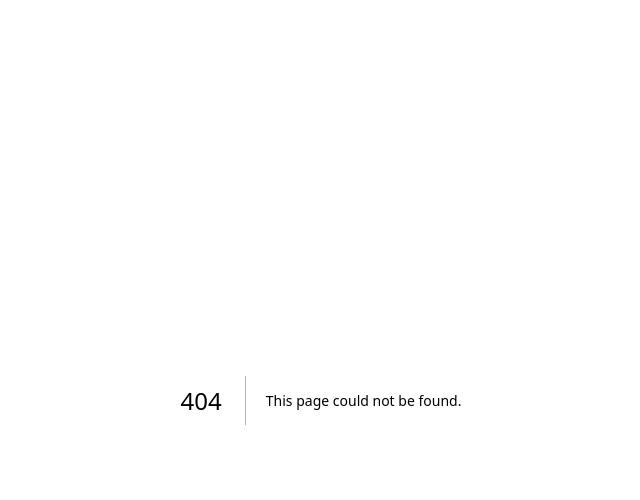
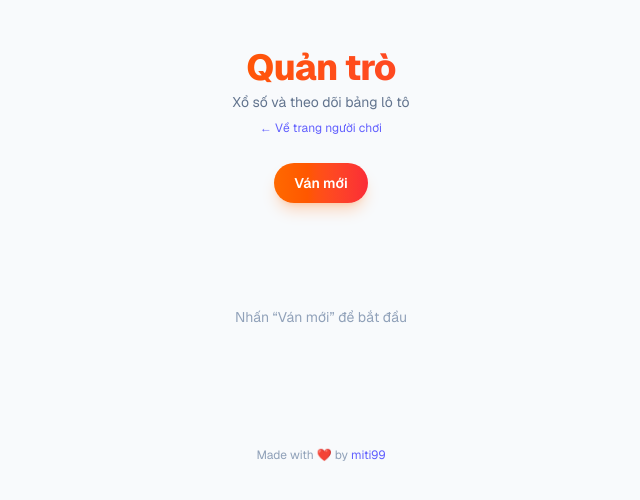
Before and after one commit to tiennm99/loto, a Next.js app: page /master in a window 1280 px wide. Before the commit this address had no page. Shown: the top 500 px of the page, without its empty margins (319-959 px from the left). Built offline with nearby package versions, Linux system fonts and the light colour scheme.

Commit message:
feat: add game master page with number generator and tracking board
9x10 master board to track called numbers, random draw button,
call history, and manual toggle. Conditional basePath for local dev.

```diff
--- a/app/globals.css
+++ b/app/globals.css
@@ -32,6 +32,12 @@ body {
   gap: 0;
 }
 
+.master-grid {
+  display: grid;
+  grid-template-columns: repeat(9, 1fr);
+  gap: 0;
+}
+
 /* Crossed cell diagonal line */
 .cell-crossed::after {
   content: "";
--- /dev/null
+++ b/app/master/page.tsx
@@ -0,0 +1,255 @@
+"use client";
+
+import Link from "next/link";
+import { useCallback, useEffect, useState } from "react";
+
+const STORAGE_KEY = "loto_master";
+
+/** Build the 9x10 board: columns 0-8 map to number ranges 1-9, 10-19, ..., 80-90 */
+function buildBoard(): number[][] {
+  const board: number[][] = [];
+  for (let row = 0; row < 10; row++) {
+    const cells: number[] = [];
+    for (let col = 0; col < 9; col++) {
+      const num = col === 0 ? row + 1 : col * 10 + row;
+      // Column 0: 1-9 (row 9 is empty), Columns 1-8: 10-19, ..., 80-89 (row 9 has 90 for col 8)
+      if (col === 0 && row === 9) {
+        cells.push(0); // no number
+      } else if (col === 8 && row === 9) {
+        cells.push(90);
+      } else if (col > 0 && row === 9) {
+        cells.push(0); // no number
+      } else {
+        cells.push(num);
+      }
+    }
+    board.push(cells);
+  }
+  return board;
+}
+
+interface MasterState {
+  called: number[];
+  remaining: number[];
+}
+
+function createFreshState(): MasterState {
+  const all = Array.from({ length: 90 }, (_, i) => i + 1);
+  // Shuffle
+  for (let i = all.length - 1; i > 0; i--) {
+    const j = Math.floor(Math.random() * (i + 1));
+    [all[i], all[j]] = [all[j], all[i]];
+  }
+  return { called: [], remaining: all };
+}
+
+function saveState(state: MasterState): void {
+  localStorage.setItem(STORAGE_KEY, JSON.stringify(state));
+}
+
+function loadState(): MasterState | null {
+  const data = localStorage.getItem(STORAGE_KEY);
+  if (!data) return null;
+  try {
+    return JSON.parse(data);
+  } catch {
+    return null;
+  }
+}
+
+const BOARD = buildBoard();
+
+export default function MasterPage() {
+  const [state, setState] = useState<MasterState | null>(null);
+  const [lastCalled, setLastCalled] = useState<number | null>(null);
+
+  useEffect(() => {
+    const saved = loadState();
+    if (saved && saved.called.length > 0) {
+      setState(saved);
+      setLastCalled(saved.called[saved.called.length - 1]);
+    }
+  }, []);
+
+  useEffect(() => {
+    if (state) saveState(state);
+  }, [state]);
+
+  const calledSet = new Set(state?.called ?? []);
+
+  const handleNewGame = useCallback(() => {
+    if (state && !confirm("Bạn có muốn tạo ván mới không?")) return;
+    const fresh = createFreshState();
+    setState(fresh);
+    setLastCalled(null);
+  }, [state]);
+
+  const handleDrawNext = useCallback(() => {
+    if (!state || state.remaining.length === 0) return;
+    const next = state.remaining[0];
+    setState({
+      called: [...state.called, next],
+      remaining: state.remaining.slice(1),
+    });
+    setLastCalled(next);
+  }, [state]);
+
+  const handleToggleNumber = useCallback(
+    (num: number) => {
+      if (!state) return;
+      if (calledSet.has(num)) {
+        // Uncall: remove from called, add back to remaining
+        setState({
+          called: state.called.filter((n) => n !== num),
+          remaining: [...state.remaining, num],
+        });
+        if (lastCalled === num) {
+          const newCalled = state.called.filter((n) => n !== num);
+          setLastCalled(newCalled.length > 0 ? newCalled[newCalled.length - 1] : null);
+        }
+      } else {
+        // Manual call: add to called, remove from remaining
+        setState({
+          called: [...state.called, num],
+          remaining: state.remaining.filter((n) => n !== num),
+        });
+        setLastCalled(num);
+      }
+    },
+    [state, calledSet, lastCalled]
+  );
+
+  return (
+    <div className="flex flex-col flex-1 items-center px-3 py-8 sm:py-12">
+      <div className="w-full max-w-2xl">
+        {/* Header */}
+        <header className="text-center mb-6">
+          <h1 className="text-3xl sm:text-4xl font-extrabold tracking-tight bg-gradient-to-r from-orange-500 to-red-500 bg-clip-text text-transparent">
+            Quản trò
+          </h1>
+          <p className="mt-1 text-sm text-slate-500 dark:text-slate-400">
+            Xổ số và theo dõi bảng lô tô
+          </p>
+          <Link
+            href="/"
+            className="mt-2 inline-block text-xs text-indigo-500 dark:text-indigo-400 hover:underline"
+          >
+            ← Về trang người chơi
+          </Link>
+        </header>
+
+        {/* Controls */}
+        <div className="flex justify-center gap-3 mb-6">
+          <button
+            onClick={handleNewGame}
+            className="px-5 py-2.5 rounded-full font-semibold text-white text-sm
+                       bg-gradient-to-r from-orange-500 to-red-500
+                       hover:from-orange-600 hover:to-red-600
+                       active:scale-95 transition-all shadow-lg shadow-orange-500/25"
+          >
+            Ván mới
+          </button>
+          {state && state.remaining.length > 0 && (
+            <button
+              onClick={handleDrawNext}
+              className="px-6 py-2.5 rounded-full font-semibold text-white text-sm
+                         bg-gradient-to-r from-emerald-500 to-teal-500
+                         hover:from-emerald-600 hover:to-teal-600
+                         active:scale-95 transition-all shadow-lg shadow-emerald-500/25"
+            >
+              Xổ số
+            </button>
+          )}
+        </div>
+
+        {/* Current number display */}
+        {lastCalled && (
+          <div className="flex flex-col items-center mb-6">
+            <div className="text-xs uppercase tracking-widest text-slate-400 dark:text-slate-500 mb-1">
+              Số vừa xổ
+            </div>
+            <div className="w-20 h-20 sm:w-24 sm:h-24 rounded-2xl bg-gradient-to-br from-orange-500 to-red-500 flex items-center justify-center shadow-xl shadow-orange-500/30">
+              <span className="text-4xl sm:text-5xl font-black text-white">
+                {lastCalled}
+              </span>
+            </div>
+            {state && (
+              <div className="mt-2 text-xs text-slate-400 dark:text-slate-500">
+                Đã xổ: {state.called.length}/90 &middot; Còn lại: {state.remaining.length}
+              </div>
+            )}
+          </div>
+        )}
+
+        {/* Called numbers history */}
+        {state && state.called.length > 0 && (
+          <div className="mb-6 px-1">
+            <div className="text-xs text-slate-400 dark:text-slate-500 mb-1">
+              Thứ tự đã xổ:
+            </div>
+            <div className="flex flex-wrap gap-1.5">
+              {state.called.map((num, i) => (
+                <span
+                  key={i}
+                  className="inline-flex items-center justify-center w-7 h-7 text-xs font-bold rounded-md bg-orange-100 dark:bg-orange-950/40 text-orange-700 dark:text-orange-300"
+                >
+                  {num}
+                </span>
+              ))}
+            </div>
+          </div>
+        )}
+
+        {/* Master board 9x10 */}
+        {state ? (
+          <div className="rounded-2xl overflow-hidden shadow-xl shadow-slate-200/50 dark:shadow-black/30 border border-slate-200 dark:border-slate-700">
+            <div className="master-grid">
+              {BOARD.flat().map((num, idx) => {
+                const hasNumber = num > 0;
+                const isCalled = hasNumber && calledSet.has(num);
+
+                return (
+                  <div
+                    key={idx}
+                    onClick={hasNumber ? () => handleToggleNumber(num) : undefined}
+                    className={`
+                      relative flex items-center justify-center
+                      aspect-square text-sm sm:text-base font-bold
+                      border-r border-b border-slate-200/80 dark:border-slate-700/60
+                      transition-all select-none
+                      ${hasNumber
+                        ? isCalled
+                          ? "bg-orange-500 dark:bg-orange-600 text-white cursor-pointer"
+                          : "bg-white dark:bg-slate-800 text-slate-700 dark:text-slate-200 cursor-pointer hover:bg-orange-50 dark:hover:bg-orange-950/20"
+                        : "bg-slate-100 dark:bg-slate-900/60"
+                      }
+                    `}
+                  >
+                    {hasNumber ? num : ""}
+                  </div>
+                );
+              })}
+            </div>
+          </div>
+        ) : (
+          <div className="text-center text-slate-400 dark:text-slate-500 py-20 text-sm">
+            Nhấn &ldquo;Ván mới&rdquo; để bắt đầu
+          </div>
+        )}
+
+        {/* Footer */}
+        <footer className="mt-10 text-center text-xs text-slate-400 dark:text-slate-600">
+          Made with ❤️ by{" "}
+          <a
+            href="https://miti99.com"
+            target="_blank"
+            rel="noopener noreferrer"
+            className="text-indigo-500 hover:underline"
+          >
+            miti99
+          </a>
+        </footer>
+      </div>
+    </div>
+  );
+}
--- a/app/page.tsx
+++ b/app/page.tsx
@@ -1,5 +1,6 @@
 "use client";
 
+import Link from "next/link";
 import { useCallback, useEffect, useState } from "react";
 import {
   generateGrid,
@@ -58,12 +59,21 @@ export default function Home() {
             Lấy cảm hứng từ những buổi họp lớp thiếu giấy chơi lô tô
             <br className="hidden sm:block" /> của TN1 (2014–2017)
           </p>
-          <button
-            onClick={() => setShowInstructions((v) => !v)}
-            className="mt-3 text-xs text-indigo-500 dark:text-indigo-400 hover:underline"
-          >
-            {showInstructions ? "Ẩn hướng dẫn" : "Hướng dẫn"}
-          </button>
+          <div className="mt-3 flex items-center justify-center gap-3 text-xs">
+            <button
+              onClick={() => setShowInstructions((v) => !v)}
+              className="text-indigo-500 dark:text-indigo-400 hover:underline"
+            >
+              {showInstructions ? "Ẩn hướng dẫn" : "Hướng dẫn"}
+            </button>
+            <span className="text-slate-300 dark:text-slate-600">|</span>
+            <Link
+              href="/master"
+              className="text-orange-500 dark:text-orange-400 hover:underline"
+            >
+              Trang quản trò →
+            </Link>
+          </div>
         </header>
 
         {/* Instructions */}
--- a/next.config.ts
+++ b/next.config.ts
@@ -1,8 +1,10 @@
 import type { NextConfig } from "next";
+
+const isProd = process.env.NODE_ENV === "production";
 
 const nextConfig: NextConfig = {
   output: "export",
-  basePath: "/loto",
+  basePath: isProd ? "/loto" : "",
 };
 
 export default nextConfig;
```
